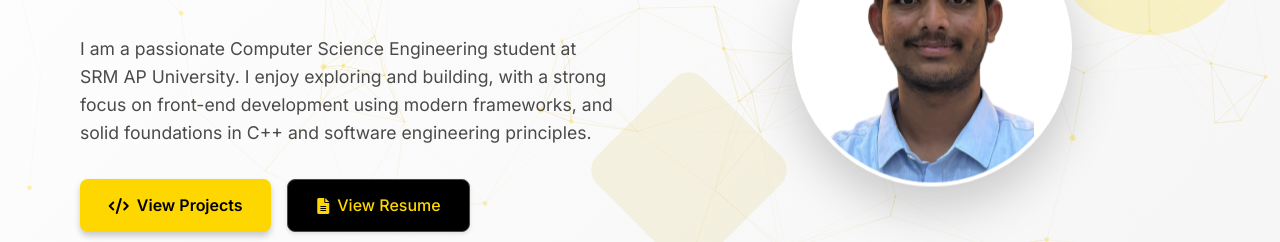
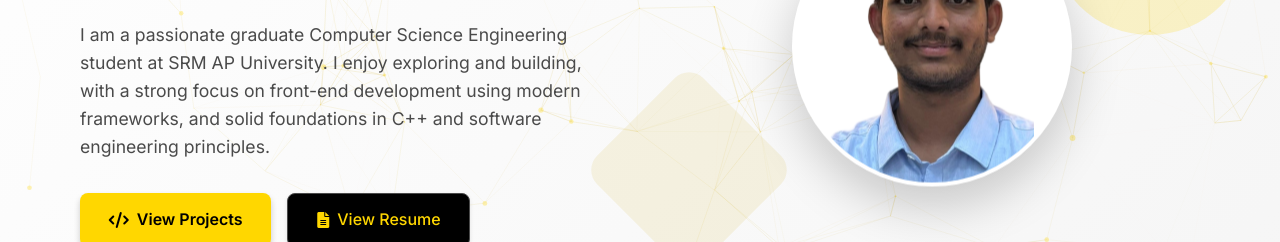
Before and after one commit to pandu200524/Portfolio, a plain HTML site: page index.html in a window 1280 px wide. Shown: the part 392-634 px from the top of the page. Drawn offline with nearby package versions, Linux system fonts and the light colour scheme.

Commit message:
Update index.html

```diff
--- a/index.html
+++ b/index.html
@@ -84,7 +84,7 @@
                 <div class="hero-content">
                     <h1>Hello, I'm <span>Revanth Vangapandu</span></h1>
                     <h2>Computer Science Engineer & Full-Stack Enthusiast</h2>
-                    <p>I am a passionate Computer Science Engineering student at SRM AP University. I enjoy exploring and building, with a strong focus on front-end development using modern frameworks, and solid foundations in C++ and software engineering principles.</p>
+                    <p>I am a passionate graduate Computer Science Engineering student at SRM AP University. I enjoy exploring and building, with a strong focus on front-end development using modern frameworks, and solid foundations in C++ and software engineering principles.</p>
                     <div class="btn-group">
                         <a href="#projects" class="btn btn-primary">
                             <i class="fas fa-code"></i> View Projects
```
